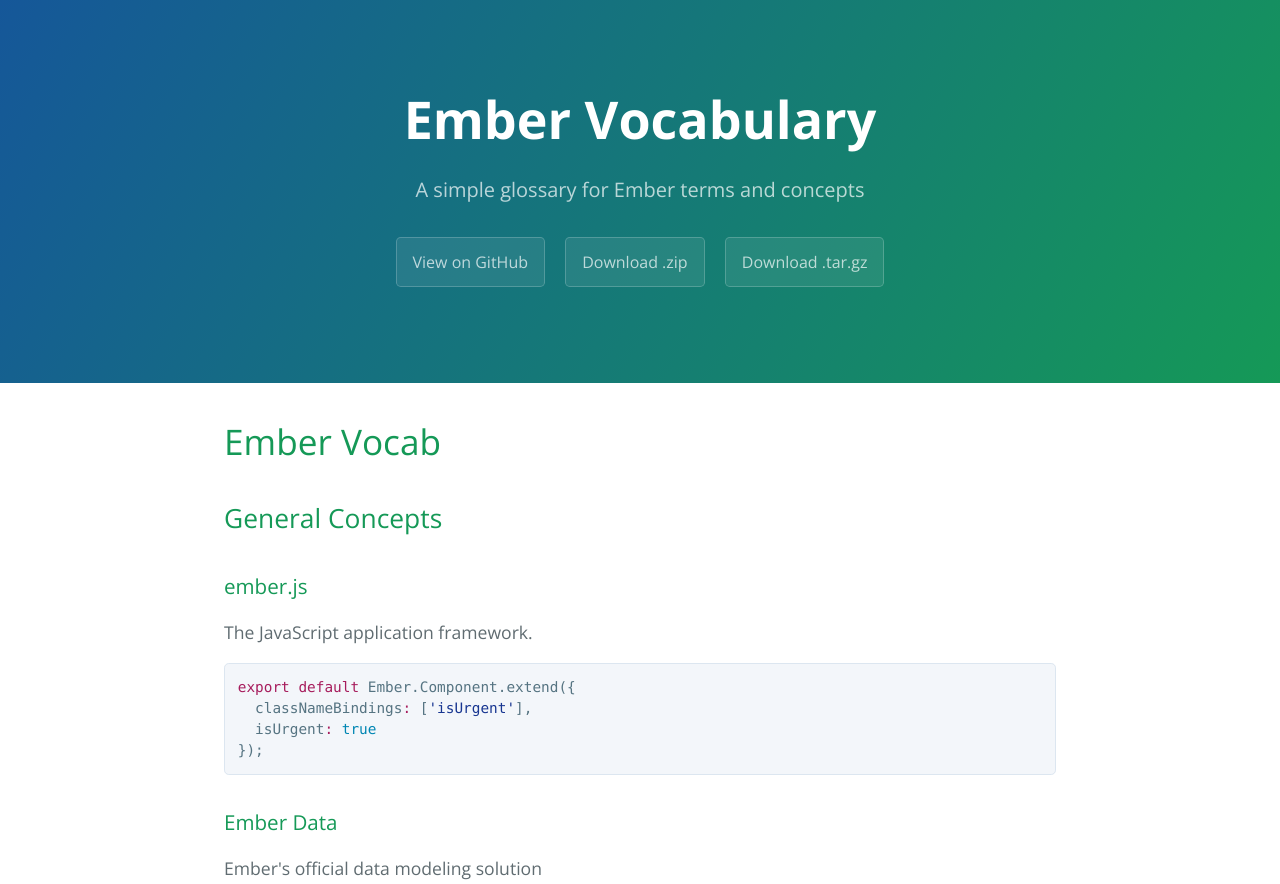
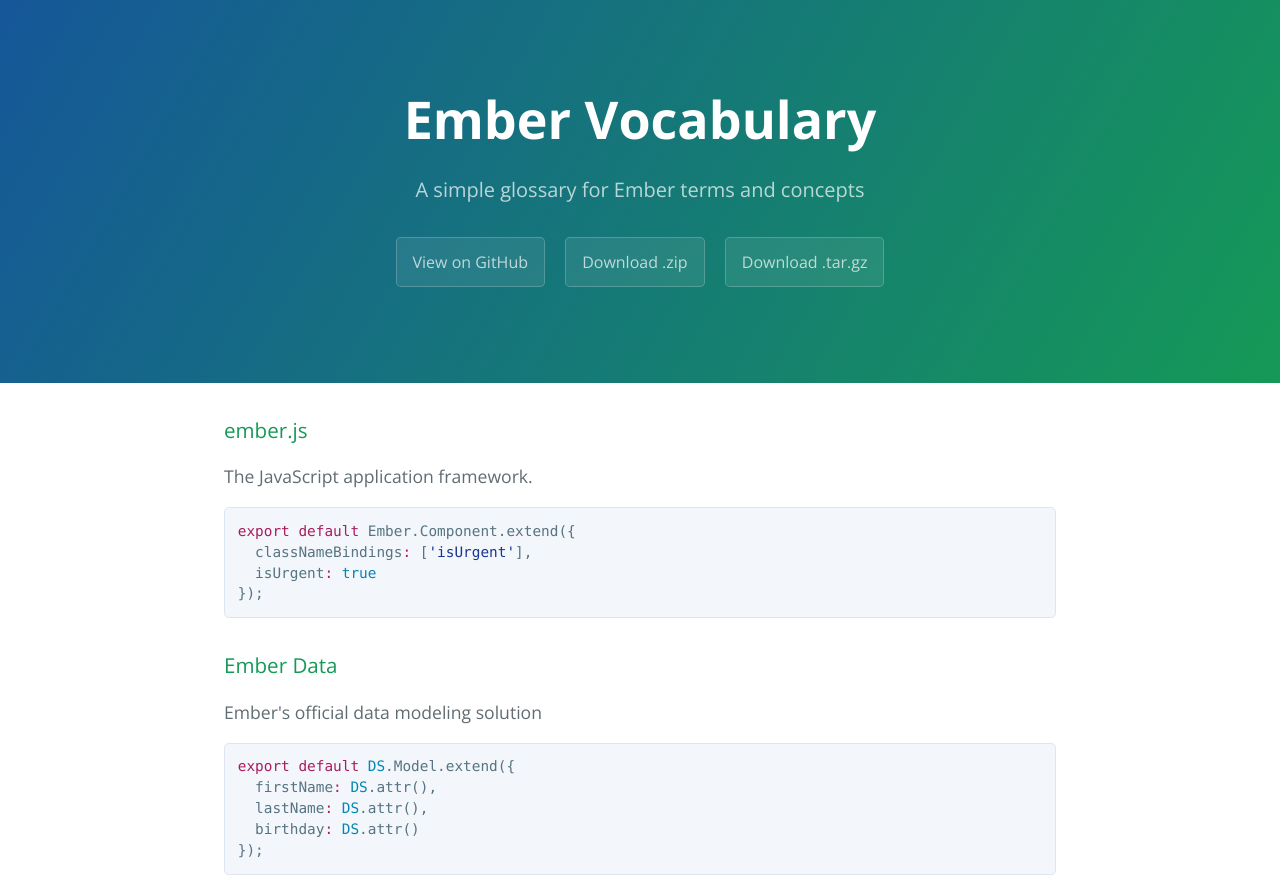
Before and after one commit to kylecoberly/ember-vocab, a plain HTML site: page index.html in a window 1280 px wide. Shown: the top 884 px of the page. Drawn offline with nearby package versions, Linux system fonts and the light colour scheme.

```diff
--- a/index.html
+++ b/index.html
@@ -19,13 +19,7 @@
     </section>
 
     <section class="main-content">
-      <h1>
-<a id="ember-vocab" class="anchor" href="#ember-vocab" aria-hidden="true"><span class="octicon octicon-link"></span></a>Ember Vocab</h1>
-
-<h2>
-<a id="general-concepts" class="anchor" href="#general-concepts" aria-hidden="true"><span class="octicon octicon-link"></span></a>General Concepts</h2>
-
-<h3>
+      <h3>
 <a id="emberjs" class="anchor" href="#emberjs" aria-hidden="true"><span class="octicon octicon-link"></span></a>ember.js</h3>
 
 <p>The JavaScript application framework.</p>
```
Also changed, not shown: params.json (+1 -1 lines).
